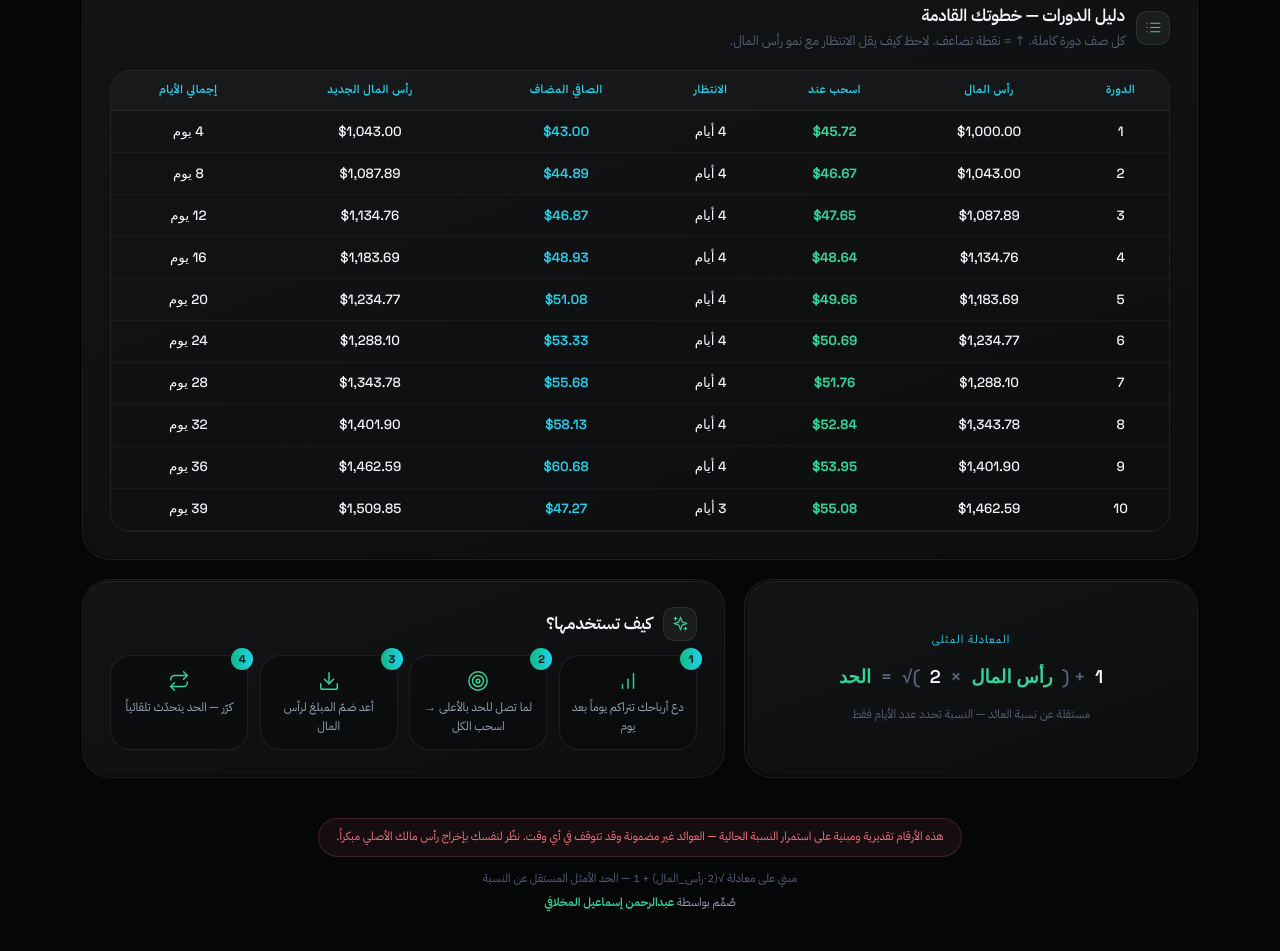
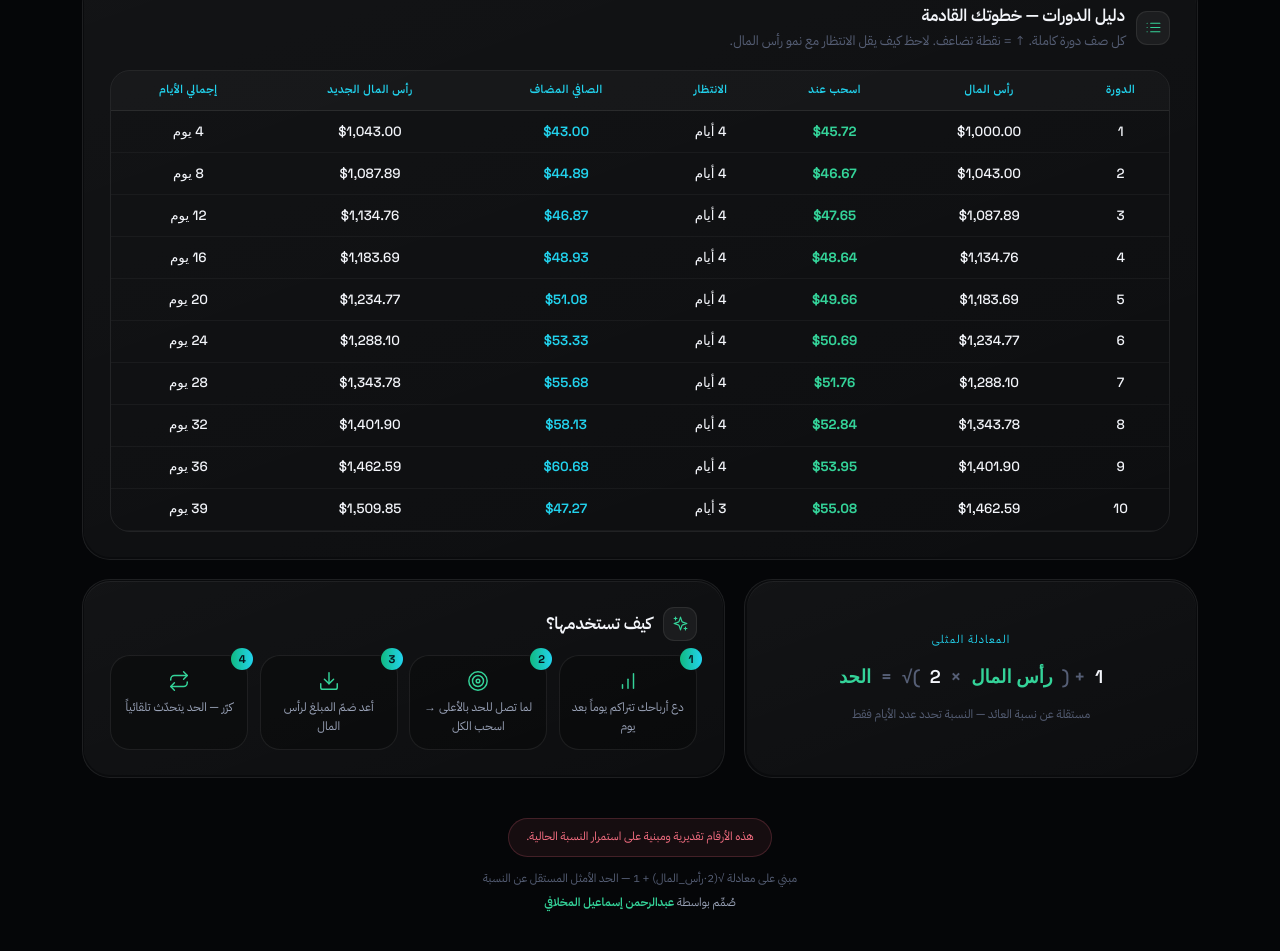
Before and after one commit to Koros1Sama/compounding-optimizer, a plain HTML site: page compounding_optimizer.html in a window 1280 px wide. Shown: the part 1790-2741 px from the top of the page. Drawn offline with Linux system fonts and the light colour scheme.

Commit message:
Update compounding optimizer

```diff
--- a/compounding_optimizer.html
+++ b/compounding_optimizer.html
@@ -377,7 +377,7 @@ canvas{display:block}
   </section>
 
   <footer class="foot reveal">
-    <span class="disc">هذه الأرقام تقديرية ومبنية على استمرار النسبة الحالية — العوائد غير مضمونة وقد تتوقف في أي وقت. نظّر لنفسك بإخراج رأس مالك الأصلي مبكراً.</span>
+    <span class="disc">هذه الأرقام تقديرية ومبنية على استمرار النسبة الحالية.</span>
     <small>مبني على معادلة √(2·رأس_المال) + 1 — الحد الأمثل المستقل عن النسبة</small>
     <small style="margin-top:.4rem;color:var(--ink-dim)">صُمِّم بواسطة <b style="color:var(--c1);font-weight:600">عبدالرحمن إسماعيل المخلافي</b></small>
   </footer>
```
Also changed, not shown: index.html (+1 -1 lines).
